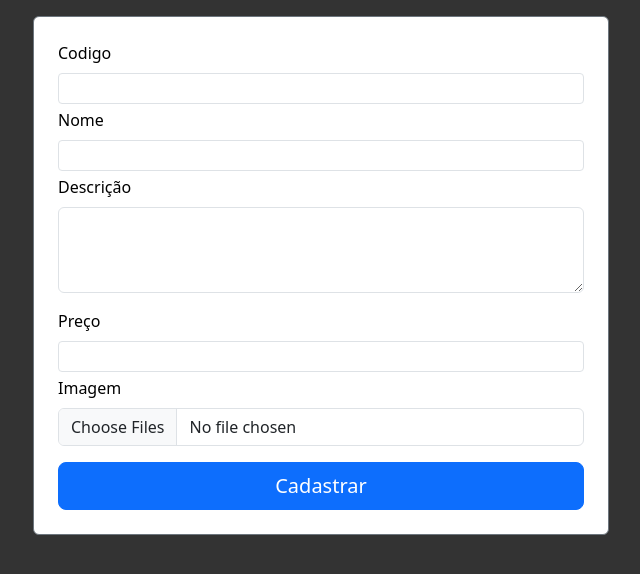
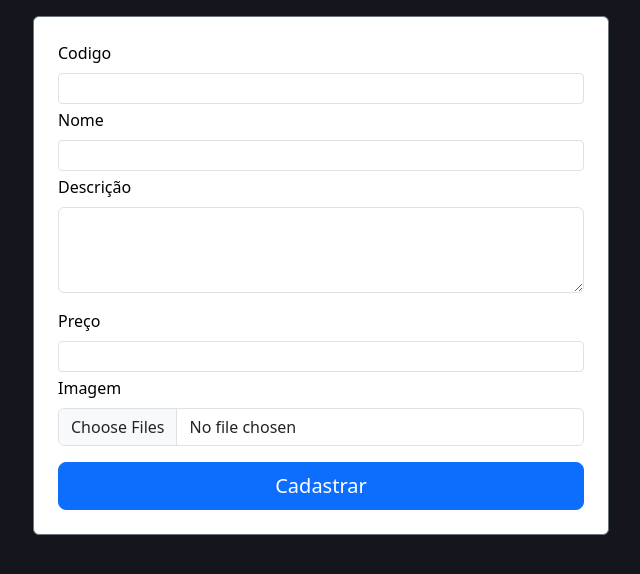
Before and after one commit to viniciusdomg/Supermercado, a Spring Boot app: page /interno/cadastro in a window 1280 px wide. Shown: the top 574 px of the page, without its empty margins (319-959 px from the left). Run offline with Spring Boot 4, Linux system fonts and the light colour scheme.

Commit message:
Finalizando ....

```diff
--- a/premium/src/main/resources/templates/CadastraProduto.html
+++ b/premium/src/main/resources/templates/CadastraProduto.html
@@ -5,8 +5,8 @@
     <title>Title</title>
     <link href="https://cdn.jsdelivr.net/npm/bootstrap@5.3.3/dist/css/bootstrap.min.css" rel="stylesheet" integrity="sha384-QWTKZyjpPEjISv5WaRU9OFeRpok6YctnYmDr5pNlyT2bRjXh0JMhjY6hW+ALEwIH" crossorigin="anonymous">
 </head>
-<body style="background-color: #333;">
-<div class="container mt-3" style="max-width: 600px; margin-top: 15rem">
+<body style="background-color: #15161d;">
+<div class="container mt-3" style="max-width: 600px">
     <div class="text-light p-4 rounded border border-secondary" style="background: white">
         <form>
             <div class="mb-1">
--- a/premium/src/main/resources/templates/CadastroUsuario.html
+++ b/premium/src/main/resources/templates/CadastroUsuario.html
@@ -5,7 +5,7 @@
     <title>Title</title>
     <link href="https://cdn.jsdelivr.net/npm/bootstrap@5.3.3/dist/css/bootstrap.min.css" rel="stylesheet" integrity="sha384-QWTKZyjpPEjISv5WaRU9OFeRpok6YctnYmDr5pNlyT2bRjXh0JMhjY6hW+ALEwIH" crossorigin="anonymous">
 </head>
-<body style="background-color: #333;">
+<body style="background-color: #15161d">
 <div class="container d-flex align-items-center justify-content-center vh-100" ;>
     <div class="card p-4" style="width: 22rem; height: 32rem">
         <h2 class="card-title text-center mb-4">Cadastro</h2>
--- a/premium/src/main/resources/templates/ItensDeletados.html
+++ b/premium/src/main/resources/templates/ItensDeletados.html
@@ -13,7 +13,7 @@
         }
     </style>
 </head>
-<body style="background-color: #333;">
+<body style="background-color: #15161d">
 <div class="container mt-5">
     <div class="content-wrapper">
         <h2 class="text-center mb-4">Lista de Produtos</h2>
--- a/premium/src/main/resources/templates/ListaProdutos.html
+++ b/premium/src/main/resources/templates/ListaProdutos.html
@@ -16,7 +16,7 @@
         }
     </style>
 </head>
-<body style="background-color: #333;">
+<body style="background-color: #15161d">
 <div class="container mt-5">
     <div class="content-wrapper">
         <h2 class="text-center mb-4">Lista de Produtos</h2>
--- a/premium/src/main/resources/templates/principal.html
+++ b/premium/src/main/resources/templates/principal.html
@@ -89,7 +89,7 @@
 							<h3 class="title">Novo Produtos</h3>
 						</div>
 					</div>
-					<div class="col-md-12">
+					<div class="col-md-12" style="margin-bottom: 10rem">
 						<div class="row">
 							<div class="products-tabs">
 								<div id="tab1" class="tab-pane active">
@@ -139,7 +139,7 @@
 					</div>
 
 					<!-- Products tab & slick -->
-					<div class="col-md-12">
+					<div class="col-md-12" style="margin-bottom: 20rem;">
 						<div class="row">
 							<div class="products-tabs">
 								<!-- tab -->
```
Also changed, not shown: premium/src/main/resources/templates/fragments/HeaderAdmin.html (added, +10 -0 lines).
